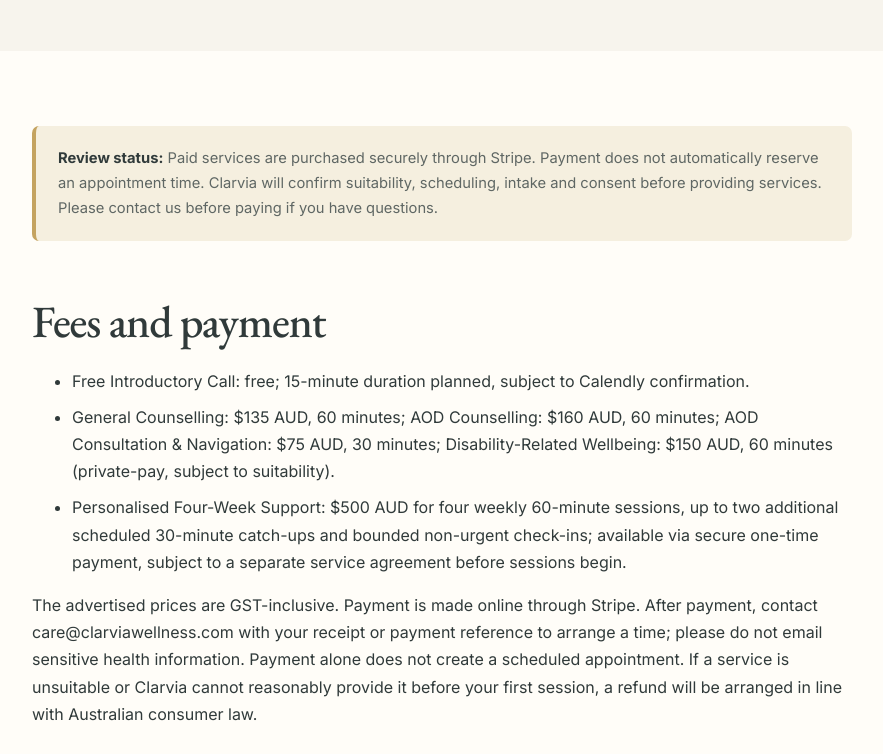
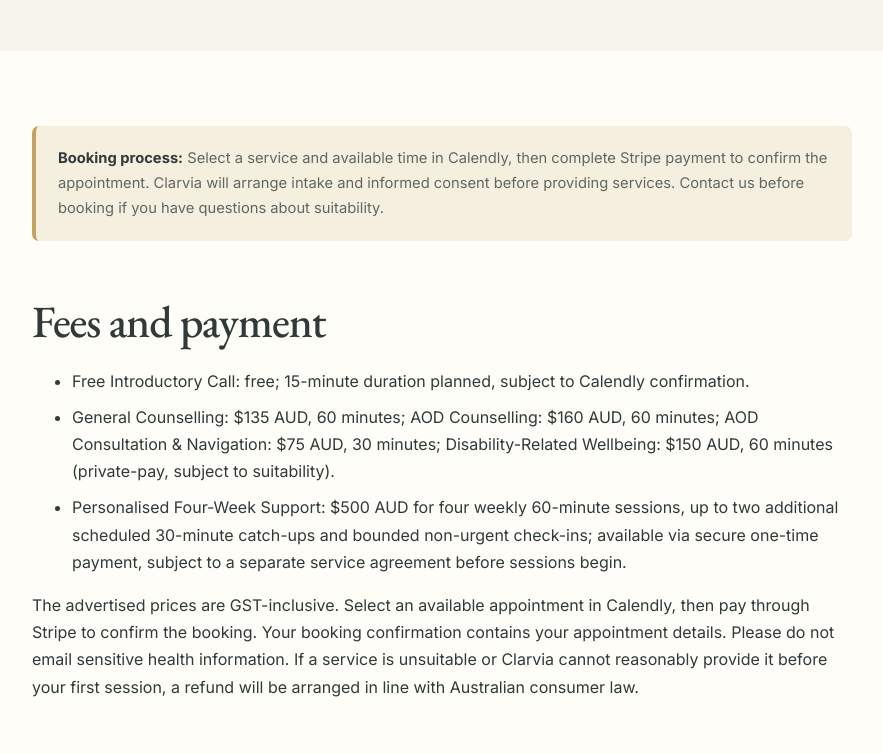
Before and after one commit to SuperSahil009/ClarviaWebsite, a plain HTML site: page booking-policy.html in a window 1280 px wide. Shown: the part 440-1194 px from the top of the page, without its empty margins (198-1081 px from the left). Drawn offline with nearby package versions, Linux system fonts and the light colour scheme.

Commit message:
Route Clarvia paid services through Calendly scheduling before Stripe payment

```diff
--- a/booking-policy.html
+++ b/booking-policy.html
@@ -5,12 +5,12 @@
 </head><body>
   <a class="skip-link" href="#main-content">Skip to content</a><header class="site-header"><div class="container header-inner"><a class="brand" href="index.html" aria-label="Clarvia Wellness home"><img src="assets/images/clarvia-logo.png" alt="Clarvia Wellness" /></a><button class="menu-toggle" type="button" aria-expanded="false" aria-controls="site-nav" data-menu-toggle><span></span><span></span><span></span><span class="sr-only">Toggle navigation</span></button><nav class="site-nav" id="site-nav" aria-label="Main navigation" data-site-nav><a href="index.html">Home</a><details class="nav-dropdown"><summary>How We Can Help</summary><div class="dropdown-menu"><a href="general-counselling.html">General Counselling &amp; Emotional Wellbeing</a><a href="aod-counselling.html">Alcohol &amp; Other Drug Counselling</a><a href="ndis-support.html">Disability &amp; NDIS Support</a><a href="mindfulness.html">Mindfulness &amp; Wellbeing</a></div></details><a href="about.html">About</a><a href="referrals.html">NDIS &amp; Referrals</a><a class="button button-small" href="book.html">Book a Session</a></nav></div></header>
   <main id="main-content"><section class="page-hero"><div class="container"><p class="breadcrumb"><a href="index.html">Home</a> / Booking &amp; Cancellation</p><p class="eyebrow">Service information</p><h1>Booking &amp; Cancellation Policy</h1><p class="lede">Clear, compassionate terms help protect appointment time while allowing reasonable discretion for significant unforeseen circumstances.</p></div></section>
-    <section class="content-section section-alt"><div class="container policy-content"><p class="notice notice-caution"><strong>Review status:</strong> Paid services are purchased securely through Stripe. Payment does not automatically reserve an appointment time. Clarvia will confirm suitability, scheduling, intake and consent before providing services. Please contact us before paying if you have questions.</p>
-      <h2>Fees and payment</h2><ul><li>Free Introductory Call: free; 15-minute duration planned, subject to Calendly confirmation.</li><li>General Counselling: $135 AUD, 60 minutes; AOD Counselling: $160 AUD, 60 minutes; AOD Consultation &amp; Navigation: $75 AUD, 30 minutes; Disability-Related Wellbeing: $150 AUD, 60 minutes (private-pay, subject to suitability).</li><li>Personalised Four-Week Support: $500 AUD for four weekly 60-minute sessions, up to two additional scheduled 30-minute catch-ups and bounded non-urgent check-ins; available via secure one-time payment, subject to a separate service agreement before sessions begin.</li></ul><p>The advertised prices are GST-inclusive. Payment is made online through Stripe. After payment, contact care@clarviawellness.com with your receipt or payment reference to arrange a time; please do not email sensitive health information. Payment alone does not create a scheduled appointment. If a service is unsuitable or Clarvia cannot reasonably provide it before your first session, a refund will be arranged in line with Australian consumer law.</p>
+    <section class="content-section section-alt"><div class="container policy-content"><p class="notice notice-caution"><strong>Booking process:</strong> Select a service and available time in Calendly, then complete Stripe payment to confirm the appointment. Clarvia will arrange intake and informed consent before providing services. Contact us before booking if you have questions about suitability.</p>
+      <h2>Fees and payment</h2><ul><li>Free Introductory Call: free; 15-minute duration planned, subject to Calendly confirmation.</li><li>General Counselling: $135 AUD, 60 minutes; AOD Counselling: $160 AUD, 60 minutes; AOD Consultation &amp; Navigation: $75 AUD, 30 minutes; Disability-Related Wellbeing: $150 AUD, 60 minutes (private-pay, subject to suitability).</li><li>Personalised Four-Week Support: $500 AUD for four weekly 60-minute sessions, up to two additional scheduled 30-minute catch-ups and bounded non-urgent check-ins; available via secure one-time payment, subject to a separate service agreement before sessions begin.</li></ul><p>The advertised prices are GST-inclusive. Select an available appointment in Calendly, then pay through Stripe to confirm the booking. Your booking confirmation contains your appointment details. Please do not email sensitive health information. If a service is unsuitable or Clarvia cannot reasonably provide it before your first session, a refund will be arranged in line with Australian consumer law.</p>
       <h2>Changing or cancelling an individual session</h2><ul><li><strong>At least 24 hours' notice:</strong> no cancellation charge.</li><li><strong>Less than 24 hours' notice:</strong> 50% of the applicable session fee. For a $135 general counselling appointment, this is $67.50.</li><li><strong>No-show:</strong> the full applicable session fee.</li></ul><p>Notice is measured against the scheduled appointment start time. Use the cancellation or rescheduling option in the booking confirmation where available, or email <a href="mailto:care@clarviawellness.com">care@clarviawellness.com</a>.</p>
       <h2>Compassionate exceptions</h2><p>Clarvia may use reasonable discretion for significant unforeseen circumstances such as acute illness, emergencies or hospitalisation. An exception is not automatic and will be considered fairly in context.</p>
       <h2>Free introductory calls</h2><p>There is no cancellation fee for a free introductory call. At least 24 hours' notice is requested where possible so the time can be made available to someone else.</p>
-      <h2>Monthly personalised package</h2><p>The $500 package is a one-time prepayment, not an automatically renewing subscription. Paying does not schedule the four weekly sessions or start the four-week service period. Before any session takes place, Clarvia and the client will agree in writing on suitability, appointment availability, the start date, check-ins, messaging boundaries, rescheduling, cancellation, expiry and refunds. If these terms cannot be agreed or the package is unsuitable before the first session, Clarvia will refund the prepayment in full. Once services begin, refunds and cancellations follow the written agreement and applicable Australian consumer guarantees. If you require confirmation of these arrangements before purchase, contact Clarvia first.</p>
+      <h2>Monthly personalised package</h2><p>The $500 package is a one-time payment, not an automatically renewing subscription. Calendly books the first 60-minute session only; the remaining sessions and four-week period are arranged and confirmed separately. Before any session takes place, Clarvia and the client will agree in writing on suitability, appointment availability, the start date, check-ins, messaging boundaries, rescheduling, cancellation, expiry and refunds. If these terms cannot be agreed or the package is unsuitable before the first session, Clarvia will refund the prepayment in full. Once services begin, refunds and cancellations follow the written agreement and applicable Australian consumer guarantees. If you require confirmation of these arrangements before purchase, contact Clarvia first.</p>
       <h2>NDIS-related services</h2><p>Any cancellation, payment or claiming arrangements for disability-related or NDIS enquiries must be agreed separately and comply with the applicable service agreement, funding arrangements and current requirements. The private-client policy is not automatically applied to NDIS-related services.</p>
       <h2>If Clarvia cancels</h2><p>If Clarvia needs to cancel an appointment, reasonable efforts will be made to offer rescheduling. Where a paid service cannot be rescheduled, an appropriate refund or other remedy will be arranged in line with the payment method and applicable consumer rights.</p>
       <h2>Questions</h2><p>Email <a href="mailto:care@clarviawellness.com?subject=Booking%20policy%20question">care@clarviawellness.com</a> before payment if any term is unclear.</p><p class="small">Updated: 21 November 2026.</p>
```
